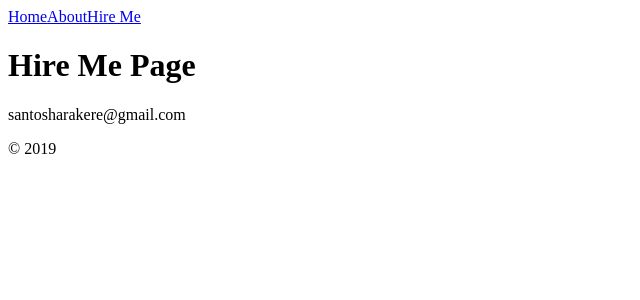
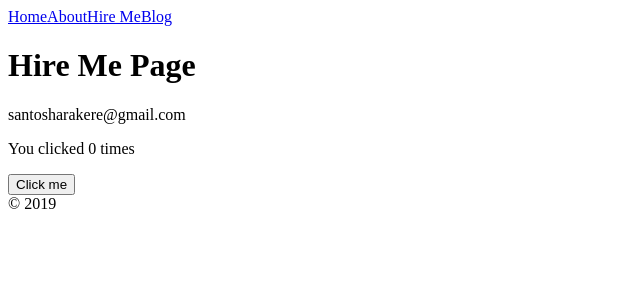
Before and after one commit to smarigowda/nextjs, a Next.js app in the folder portfolio/: page /hireme in a window 1280 px wide. Shown: the top 300 px of the page, without its empty margins (0-640 px from the left). Built offline with nearby package versions, Linux system fonts and the light colour scheme; a small style sheet from the web is missing.

Commit message:
NEXT-1 react hooks and accessing query params from url

```diff
--- a/portfolio/components/Layout.js
+++ b/portfolio/components/Layout.js
@@ -38,6 +38,7 @@ const Layout = ({ children, title }) => (
             <Link href="/"><a>Home</a></Link>
             <Link href="/about"><a>About</a></Link>
             <Link href="/hireme"><a>Hire Me</a></Link>
+            <Link href="/blog"><a>Blog</a></Link>
         </header>
         <h1>{title}</h1>
         {children}
--- a/portfolio/pages/hireme.js
+++ b/portfolio/pages/hireme.js
@@ -1,9 +1,15 @@
 import Layout from '../components/Layout';
+import { useState } from 'react';
 const HireMe = () => {
+    const [count, setCount] = useState(0);
     return (
         <div>
             <Layout title="Hire Me Page">
                 <p className="my-email">santosharakere@gmail.com</p>
+                <p>You clicked {count} times</p>
+                <button onClick={() => setCount(count + 1)} className="hook-button">
+                    Click me
+                </button>
             </Layout>
         </div>
     )
--- a/portfolio/scss/styles.scss
+++ b/portfolio/scss/styles.scss
@@ -41,3 +41,16 @@ footer {
     font-size: 1.5rem;
     color: indigo;
 }
+
+.hook-button {
+    background-color: indigo;
+    color: white;
+    padding: 1rem;
+    font-size: 1.2rem;
+    border-radius: 8px;
+    width: 10rem;
+}
+
+.hook-button:focus {
+    outline: none;
+}
```
Also changed, not shown: portfolio/pages/blog.js (added, +18 -0 lines), portfolio/pages/post.js (added, +12 -0 lines).
